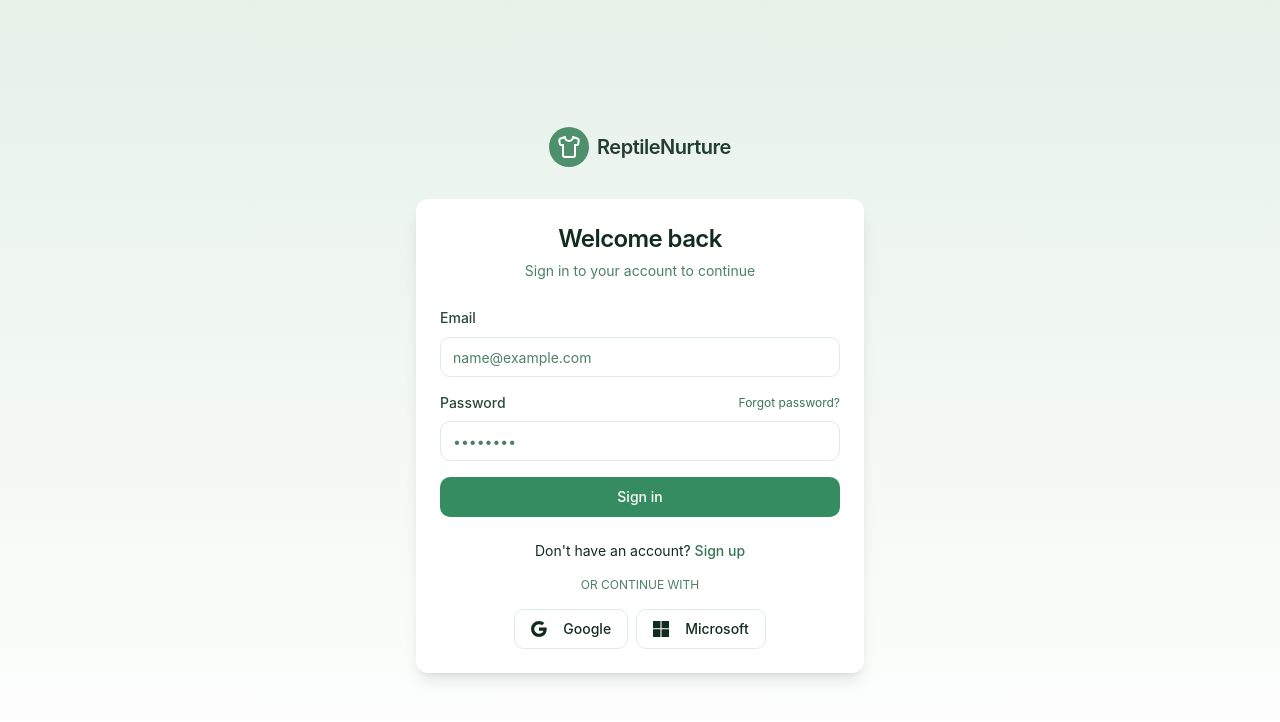
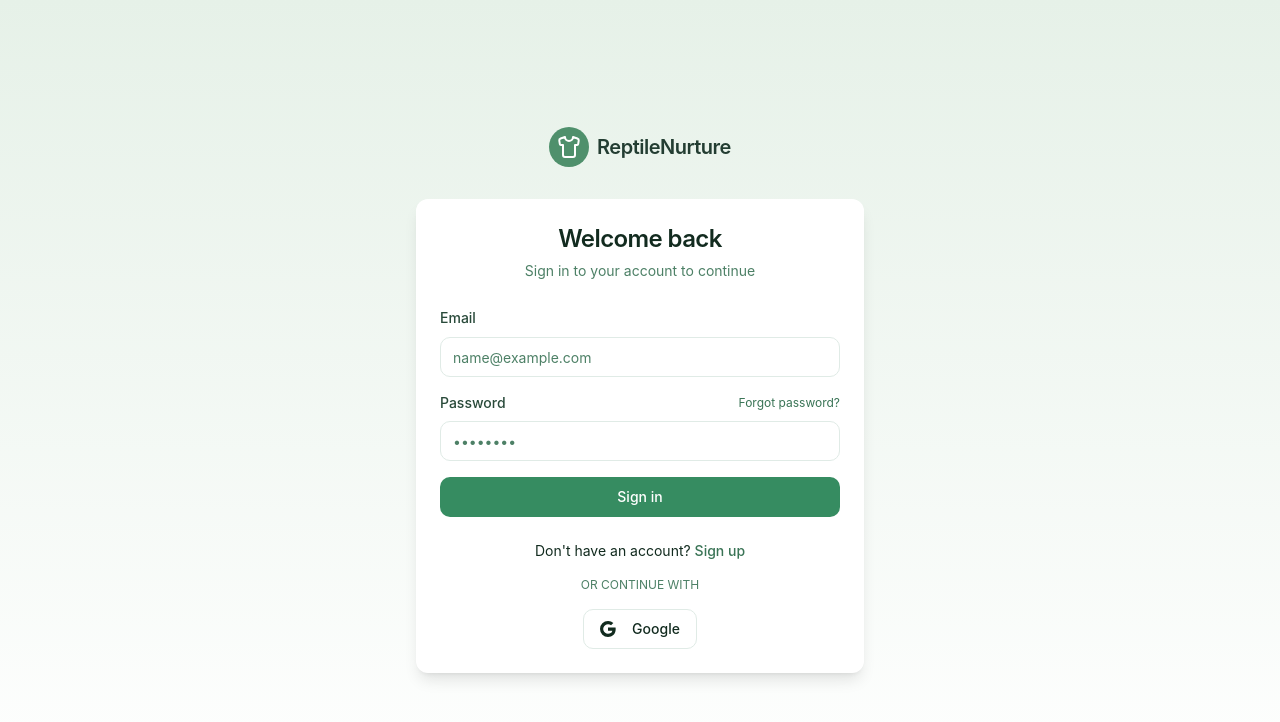
Before and after one commit to MedakaRiceFish/reptile-nurture-system, a React (Vite) app: page /login in a window 1280 px wide. Shown: the top 722 px of the page. Built offline with nearby package versions, Linux system fonts and the light colour scheme; a web font is replaced by a local one.

Commit message:
Remove Microsoft login option
Removes the Microsoft login button from the login page.

```diff
--- a/src/pages/Login.tsx
+++ b/src/pages/Login.tsx
@@ -114,18 +114,12 @@ export default function Login() {
               </div>
             </div>
 
-            <div className="flex gap-2">
+            <div className="flex justify-center">
               <Button variant="outline" className="w-full bg-white/80">
                 <svg xmlns="http://www.w3.org/2000/svg" width="16" height="16" fill="currentColor" className="bi bi-google mr-2" viewBox="0 0 16 16">
                   <path d="M15.545 6.558a9.42 9.42 0 0 1 .139 1.626c0 2.434-.87 4.492-2.384 5.885h.002C11.978 15.292 10.158 16 8 16A8 8 0 1 1 8 0a7.689 7.689 0 0 1 5.352 2.082l-2.284 2.284A4.347 4.347 0 0 0 8 3.166c-2.087 0-3.86 1.408-4.492 3.304a4.792 4.792 0 0 0 0 3.063h.003c.635 1.893 2.405 3.301 4.492 3.301 1.078 0 2.004-.276 2.722-.764h-.003a3.702 3.702 0 0 0 1.599-2.431H8v-3.08h7.545z"/>
                 </svg>
                 Google
-              </Button>
-              <Button variant="outline" className="w-full bg-white/80">
-                <svg xmlns="http://www.w3.org/2000/svg" width="16" height="16" fill="currentColor" className="bi bi-microsoft mr-2" viewBox="0 0 16 16">
-                  <path d="M7.462 0H0v7.19h7.462V0zM16 0H8.538v7.19H16V0zM7.462 8.211H0V16h7.462V8.211zm8.538 0H8.538V16H16V8.211z"/>
-                </svg>
-                Microsoft
               </Button>
             </div>
           </CardFooter>
```
